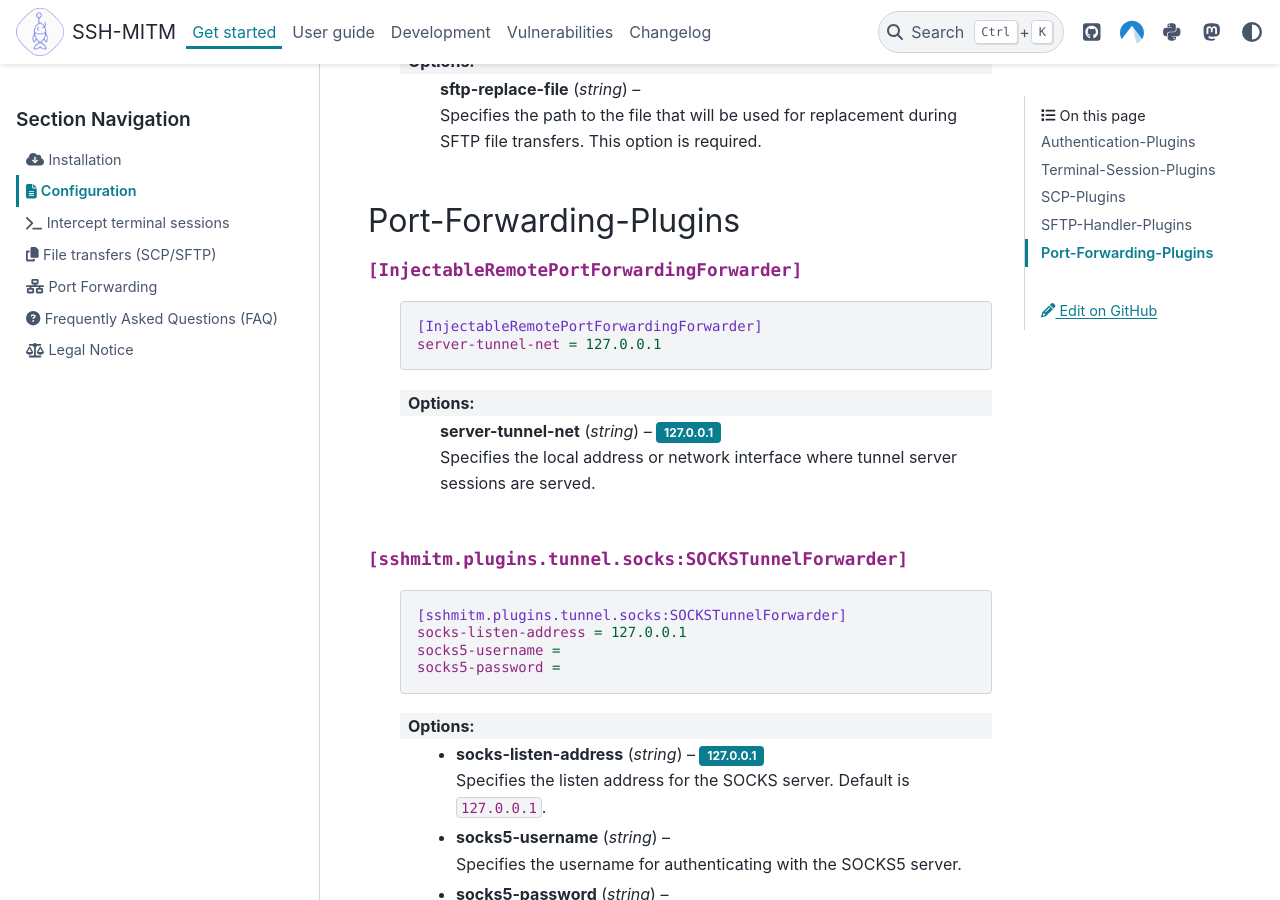
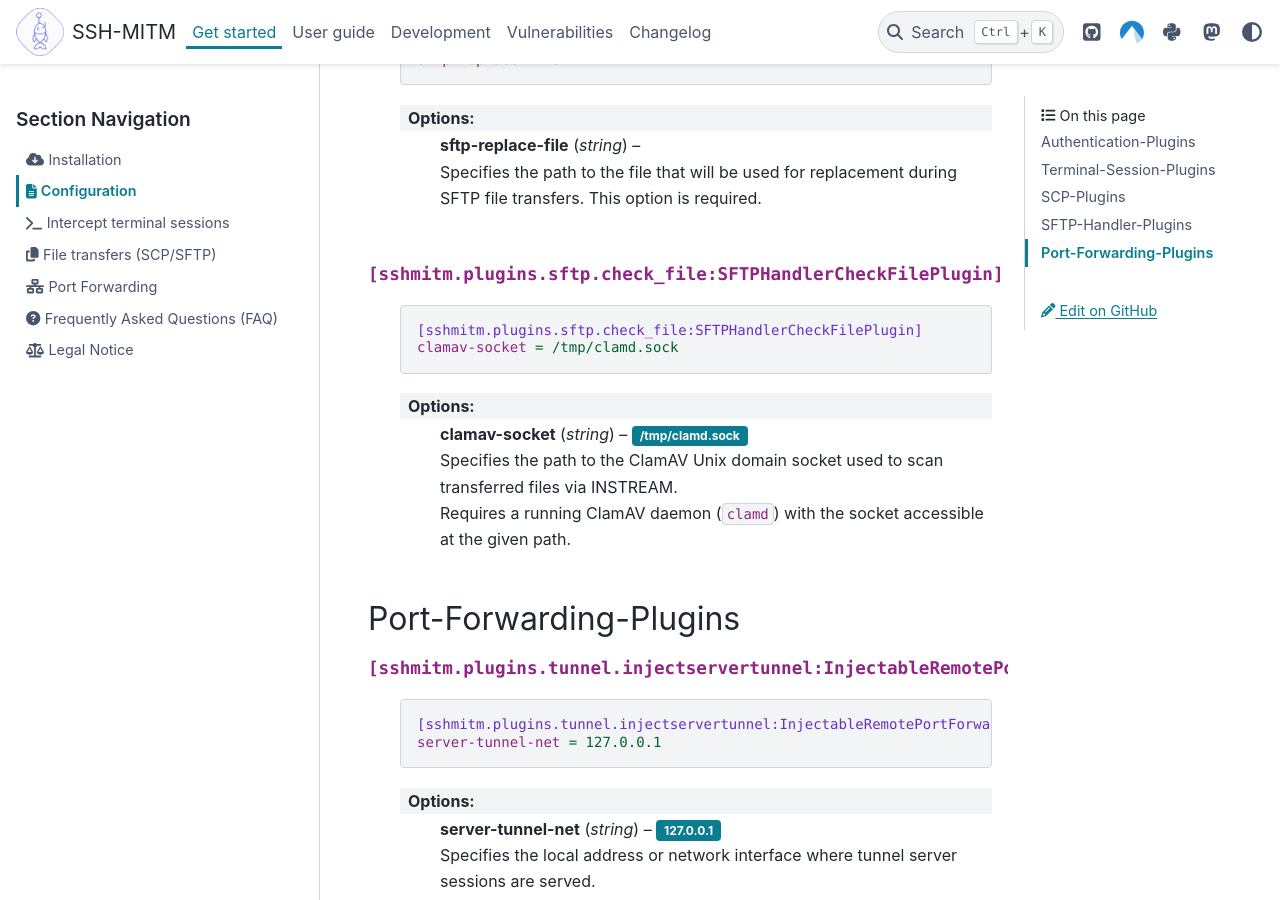
Before and after one commit to ssh-mitm/ssh-mitm, a Sphinx documentation site: the page built from doc/get_started/configuration.rst, in a window 1280 px wide and 900 px high, scrolled down 8880 px. Built offline with Sphinx 7.4.7 and the PyData theme 0.15.4, drawn with Linux system fonts in a browser that asks for light colours; pages that are not in the unit, such as notebooks, are missing from menus; some of the changed text lies outside the part shown.

Commit message:
fixed default configuration and updated documentation for config file

```diff
--- a/doc/get_started/configuration.rst
+++ b/doc/get_started/configuration.rst
@@ -106,6 +106,8 @@
 
    :option string session-log-dir: |br|
       Specifies the directory where session logs will be stored.
+   :option string log-webhook-dest: |br|
+      Specifies a webhook URL where session log events are sent.
 
 Authentication-Plugins
 ----------------------
@@ -250,7 +252,7 @@ SCP-Plugins
 
    .. code-block:: ini
 
-      [SCPStorageForwarder]
+      [sshmitm.plugins.scp.store_file:SCPStorageForwarder]
       store-scp-files = False
       store-command-data = False
 
@@ -306,14 +308,25 @@ SFTP-Handler-Plugins
    :option string sftp-replace-file: |br|
       Specifies the path to the file that will be used for replacement during SFTP file transfers. This option is required.
 
+.. confval:: [sshmitm.plugins.sftp.check_file:SFTPHandlerCheckFilePlugin]
+
+   .. code-block:: ini
+
+      [sshmitm.plugins.sftp.check_file:SFTPHandlerCheckFilePlugin]
+      clamav-socket = /tmp/clamd.sock
+
+   :option string clamav-socket: :bdg-primary:`/tmp/clamd.sock` |br|
+      Specifies the path to the ClamAV Unix domain socket used to scan transferred files via INSTREAM. |br|
+      Requires a running ClamAV daemon (``clamd``) with the socket accessible at the given path.
+
 Port-Forwarding-Plugins
 -----------------------
 
-.. confval:: [InjectableRemotePortForwardingForwarder]
+.. confval:: [sshmitm.plugins.tunnel.injectservertunnel:InjectableRemotePortForwardingForwarder]
 
    .. code-block:: ini
 
-      [InjectableRemotePortForwardingForwarder]
+      [sshmitm.plugins.tunnel.injectservertunnel:InjectableRemotePortForwardingForwarder]
       server-tunnel-net = 127.0.0.1
 
    :option string server-tunnel-net: :bdg-primary:`127.0.0.1` |br|
```
Also changed, not shown: 1 other file.
